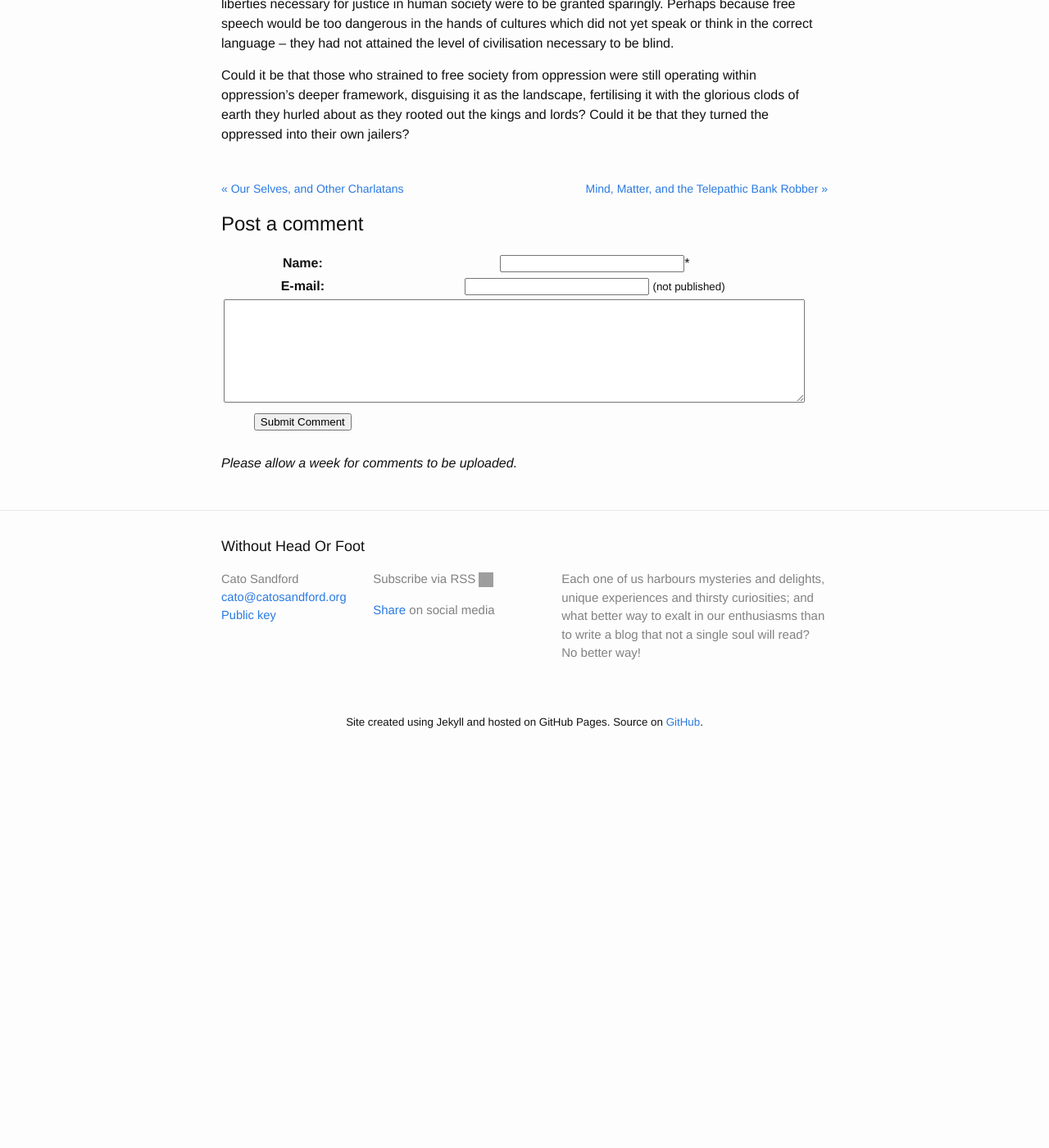
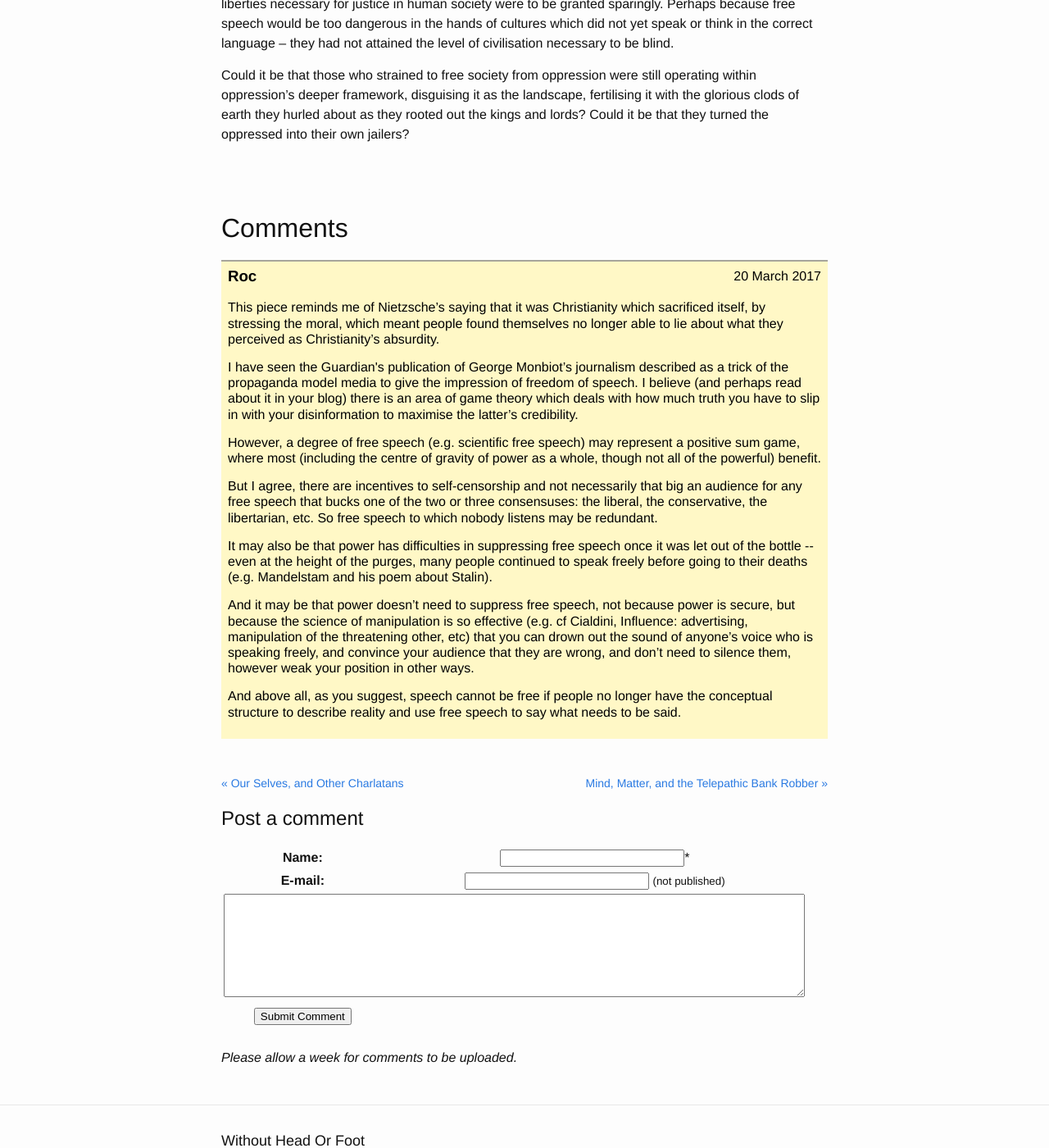
Before and after one commit to Allium/WithoutHeadOrFoot, a Jekyll site: the page built from _posts/2017-02-03-Underwriting-Liberalism.md, in a window 1280 px wide and 1400 px high, scrolled down 1723 px. Shown: the whole window at 82% size. Built offline with Jekyll 4.4.1, drawn with Linux system fonts in a browser that asks for light colours; comment, search, counter and statistics services are not loaded; before the commit the page ends 2615 px from its top, so only the background shows below that; grey boxes are pictures that could not be loaded.

Commit message:
Added comment to Liberalism

```diff
--- a/_posts/2017-02-03-Underwriting-Liberalism.md
+++ b/_posts/2017-02-03-Underwriting-Liberalism.md
@@ -29,3 +29,33 @@ Of course there are limits. Society as an organism will cease to tolerate free s
 Mill himself was an outspoken colonialist in nineteenth century England, advocating the repression and domination of the militarily (and hence racially and culturally) inferior. In his eyes, the fundamental liberties necessary for justice in human society were to be granted sparingly. Perhaps because free speech would be too dangerous in the hands of cultures which did not yet speak or think in the correct language -- they had not attained the level of civilisation necessary to be blind.
 
 Could it be that those who strained to free society from oppression were still operating within oppression's deeper framework, disguising it as the landscape, fertilising it with the glorious clods of earth they hurled about as they rooted out the kings and lords? Could it be that they turned the oppressed into their own jailers?
+
+
+
+
+
+<!-- ------------------------------------------------------------------------------------ -->
+
+<br><br>
+<h2>Comments</h2>
+
+
+<div class="comment" style="background-color: #FFF8C6;">
+    <span class="name">Roc</span>
+    <span class="date">20 March 2017</span>
+	<br>
+    <br>
+	<p>This piece reminds me of Nietzsche’s saying that it was Christianity which sacrificed itself, by stressing the moral, which meant people found themselves no longer able to lie about what they perceived as Christianity’s absurdity.  </p>
+
+	<p>I have seen the Guardian's publication of George Monbiot’s journalism described as a trick of the propaganda model media to give the impression of freedom of speech.  I believe (and perhaps read about it in your blog) there is an area of game theory which deals with how much truth you have to slip in with your disinformation to maximise the latter’s credibility.</p>
+
+	<p>However, a degree of free speech (e.g. scientific free speech) may represent a positive sum game, where most (including the centre of gravity of power as a whole, though not all of the powerful) benefit.</p>
+
+	<p>But I agree, there are incentives to self-censorship and not necessarily that big an audience for any free speech that bucks one of the two or three consensuses: the liberal, the conservative, the libertarian, etc.  So free speech to which nobody listens may be redundant.</p>
+
+	<p>It may also be that power has difficulties in suppressing free speech once it was let out of the bottle -- even at the height of the purges, many people continued to speak freely before going to their deaths (e.g. Mandelstam and his poem about Stalin).</p>
+
+	<p>And it may be that power doesn’t need to suppress free speech, not because power is secure, but because the science of manipulation is so effective (e.g. cf Cialdini, Influence: advertising, manipulation of the threatening other, etc) that you can drown out the sound of anyone’s voice who is speaking freely, and convince your audience that they are wrong, and don’t need to silence them, however weak your position in other ways. </p>
+
+	<p>And above all, as you suggest, speech cannot be free if people no longer have the conceptual structure to describe reality and use free speech to say what needs to be said.</p>
+</div>
```
